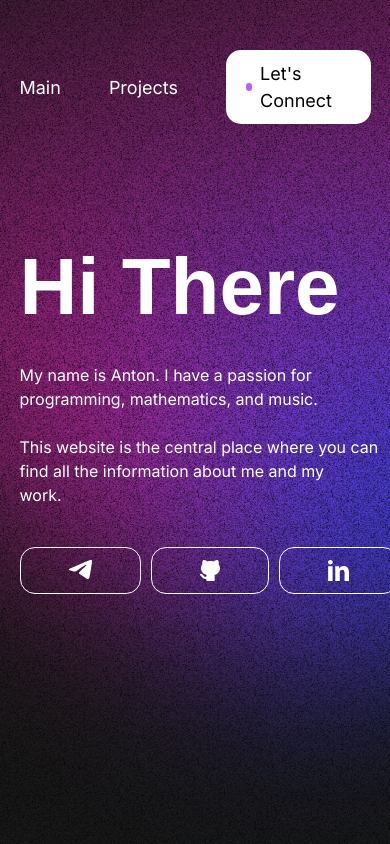
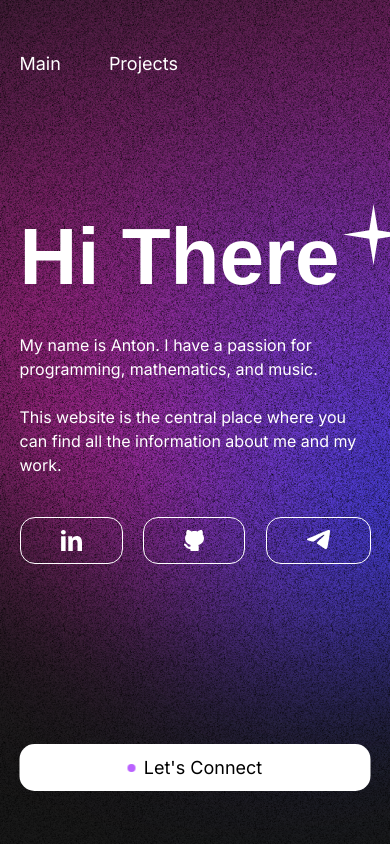
Before and after one commit to reconcrete/Anton-Morozov, a Next.js app: page / in a window 390 px wide. Built offline with nearby package versions, Linux system fonts and the light colour scheme; a web font is replaced by a local one.

Commit message:
update: mobile styles

```diff
--- a/src/app/page.tsx
+++ b/src/app/page.tsx
@@ -9,7 +9,7 @@ export default function Home() {
   });
 
   return (
-    <main className="flex h-[calc(100dvh-90px)] items-center justify-around pb-32">
+    <main className="relative flex h-[calc(100dvh-90px)] items-center justify-around pb-32">
       <MusicPlayer />
       <Introduction />
 
--- a/src/components/Introduction.tsx
+++ b/src/components/Introduction.tsx
@@ -1,6 +1,7 @@
 import React from "react";
 import { Magra } from "next/font/google";
 import clsx from "clsx";
+import Link from "next/link";
 
 const magraFont = Magra({ weight: "700", subsets: ["latin"] });
 
@@ -8,9 +9,9 @@ const socials = [
   {
     href: "https://www.linkedin.com/in/anton-morozov-0aba38226/",
     iconSvg: (
-      <svg xmlns="http://www.w3.org/2000/svg" width="23" height="19" viewBox="0 0 23 19" fill="none">
+      <svg xmlns="http://www.w3.org/2000/svg" width="21" height="21" viewBox="0 0 21 21" fill="none">
         <path
-          d="M1.5809 8.17947C7.75608 5.49838 11.8729 3.73066 13.9313 2.87666C19.8152 0.438013 21.0364 0.0144739 21.8339 0.000125024C22.0093 -0.00267877 22.3998 0.0405324 22.6546 0.245869C22.8664 0.419045 22.926 0.653245 22.9558 0.81768C22.9822 0.98195 23.0186 1.35634 22.9888 1.64859C22.6712 4.98676 21.2912 13.0874 20.5896 16.8264C20.2951 18.4084 19.7093 18.9388 19.1434 18.9906C17.9124 19.1034 16.9791 18.1805 15.7878 17.4023C13.9246 16.1841 12.8723 15.4261 11.0621 14.2377C8.9706 12.8641 10.3274 12.1091 11.5188 10.8754C11.8298 10.5525 17.2505 5.63922 17.3531 5.19358C17.3663 5.13784 17.3796 4.93003 17.2538 4.82051C17.1314 4.71067 16.9494 4.74828 16.817 4.77796C16.6283 4.82019 13.6533 6.78219 7.88183 10.6636C7.03796 11.2422 6.27351 11.5242 5.58517 11.5094C4.83065 11.4932 3.37455 11.0832 2.2924 10.7329C0.968678 10.3031 -0.0869939 10.0758 0.00566691 9.34585C0.0519973 8.96585 0.578178 8.57695 1.5809 8.17947Z"
+          d="M4.60638 21H0.117757V6.35058H4.60638V21ZM2.33436 4.55218C0.916658 4.55218 0 3.53356 0 2.27375C0 0.988179 0.944365 0 2.39208 0C3.8398 0 4.72644 0.988179 4.75415 2.27375C4.75415 3.53356 3.8398 4.55218 2.33436 4.55218ZM21 21H16.5114V12.8815C16.5114 10.9917 15.8603 9.70852 14.2371 9.70852C12.9971 9.70852 12.2606 10.5773 11.935 11.4132C11.815 11.7106 11.7849 12.1321 11.7849 12.5513V20.9977H7.29401V11.0222C7.29401 9.19336 7.23628 7.66425 7.17625 6.34824H11.0761L11.2816 8.38314H11.3716C11.9627 7.42774 13.4104 6.01806 15.8325 6.01806C18.7857 6.01806 21 8.02487 21 12.3382V21Z"
           fill="white"
         />
       </svg>
@@ -31,9 +32,9 @@ const socials = [
   {
     href: "https://t.me/wme_music",
     iconSvg: (
-      <svg xmlns="http://www.w3.org/2000/svg" width="21" height="21" viewBox="0 0 21 21" fill="none">
+      <svg xmlns="http://www.w3.org/2000/svg" width="23" height="19" viewBox="0 0 23 19" fill="none">
         <path
-          d="M4.60638 21H0.117757V6.35058H4.60638V21ZM2.33436 4.55218C0.916658 4.55218 0 3.53356 0 2.27375C0 0.988179 0.944365 0 2.39208 0C3.8398 0 4.72644 0.988179 4.75415 2.27375C4.75415 3.53356 3.8398 4.55218 2.33436 4.55218ZM21 21H16.5114V12.8815C16.5114 10.9917 15.8603 9.70852 14.2371 9.70852C12.9971 9.70852 12.2606 10.5773 11.935 11.4132C11.815 11.7106 11.7849 12.1321 11.7849 12.5513V20.9977H7.29401V11.0222C7.29401 9.19336 7.23628 7.66425 7.17625 6.34824H11.0761L11.2816 8.38314H11.3716C11.9627 7.42774 13.4104 6.01806 15.8325 6.01806C18.7857 6.01806 21 8.02487 21 12.3382V21Z"
+          d="M1.5809 8.17947C7.75608 5.49838 11.8729 3.73066 13.9313 2.87666C19.8152 0.438013 21.0364 0.0144739 21.8339 0.000125024C22.0093 -0.00267877 22.3998 0.0405324 22.6546 0.245869C22.8664 0.419045 22.926 0.653245 22.9558 0.81768C22.9822 0.98195 23.0186 1.35634 22.9888 1.64859C22.6712 4.98676 21.2912 13.0874 20.5896 16.8264C20.2951 18.4084 19.7093 18.9388 19.1434 18.9906C17.9124 19.1034 16.9791 18.1805 15.7878 17.4023C13.9246 16.1841 12.8723 15.4261 11.0621 14.2377C8.9706 12.8641 10.3274 12.1091 11.5188 10.8754C11.8298 10.5525 17.2505 5.63922 17.3531 5.19358C17.3663 5.13784 17.3796 4.93003 17.2538 4.82051C17.1314 4.71067 16.9494 4.74828 16.817 4.77796C16.6283 4.82019 13.6533 6.78219 7.88183 10.6636C7.03796 11.2422 6.27351 11.5242 5.58517 11.5094C4.83065 11.4932 3.37455 11.0832 2.2924 10.7329C0.968678 10.3031 -0.0869939 10.0758 0.00566691 9.34585C0.0519973 8.96585 0.578178 8.57695 1.5809 8.17947Z"
           fill="white"
         />
       </svg>
@@ -50,7 +51,23 @@ export const Introduction = () => {
           "mb-[20px] -translate-x-0 text-[80px] leading-none lg:mb-0 lg:-translate-x-2 lg:text-[160px]",
         )}
       >
-        Hi There
+        Hi{" "}
+        <span className="relative">
+          There
+          <svg
+            className="absolute -right-16 -top-2"
+            xmlns="http://www.w3.org/2000/svg"
+            width="61"
+            height="61"
+            viewBox="0 0 61 61"
+            fill="none"
+          >
+            <path
+              d="M30.5 0L34.7918 26.2082L61 30.5L34.7918 34.7918L30.5 61L26.2082 34.7918L0 30.5L26.2082 26.2082L30.5 0Z"
+              fill="white"
+            />
+          </svg>
+        </span>
       </h1>
 
       <p className="mt-4 max-w-[450px]">
@@ -58,13 +75,26 @@ export const Introduction = () => {
         <br /> This website is the central place where you can find all the information about me and my <br /> work.
       </p>
 
-      <div className="mt-10 flex gap-2.5">
+      <div className="mt-10 flex justify-between gap-2.5 md:justify-start">
         {socials.map(({ href, iconSvg }, i) => (
-          <a key={i} href={href} target="_blank" className="border-[1px] border-white py-3 px-12 rounded-[15px]">
+          <a
+            key={i}
+            href={href}
+            target="_blank"
+            className="rounded-[15px] border-[1px] border-white px-10 py-3 md:px-12"
+          >
             {iconSvg}
           </a>
         ))}
       </div>
+
+      <Link
+        href={"mailto:admorozov64@gmail.com"}
+        className="absolute bottom-10 left-1/2 flex w-full -translate-x-1/2 items-center justify-center gap-x-2 rounded-[15px] bg-white px-5 py-2.5 text-black lg:hidden"
+      >
+        <div className="h-[8px] w-[8px] animate-pulse rounded-full bg-[#A129FF]"></div>
+        <p className="text-[18px]">Let&apos;s Connect</p>
+      </Link>
     </div>
   );
 };
--- a/src/components/Navigation.tsx
+++ b/src/components/Navigation.tsx
@@ -23,7 +23,7 @@ export const Navigation = () => {
 
       <Link
         href={"mailto:admorozov64@gmail.com"}
-        className="ml-auto flex items-center gap-x-2 rounded-[15px] bg-white px-5 py-2.5 text-black"
+        className="ml-auto hidden items-center gap-x-2 rounded-[15px] bg-white px-5 py-2.5 text-black lg:flex"
       >
         <div className="h-[8px] w-[8px] animate-pulse rounded-full bg-[#A129FF]"></div>
         <p className="text-[18px]">Let&apos;s Connect</p>
```
